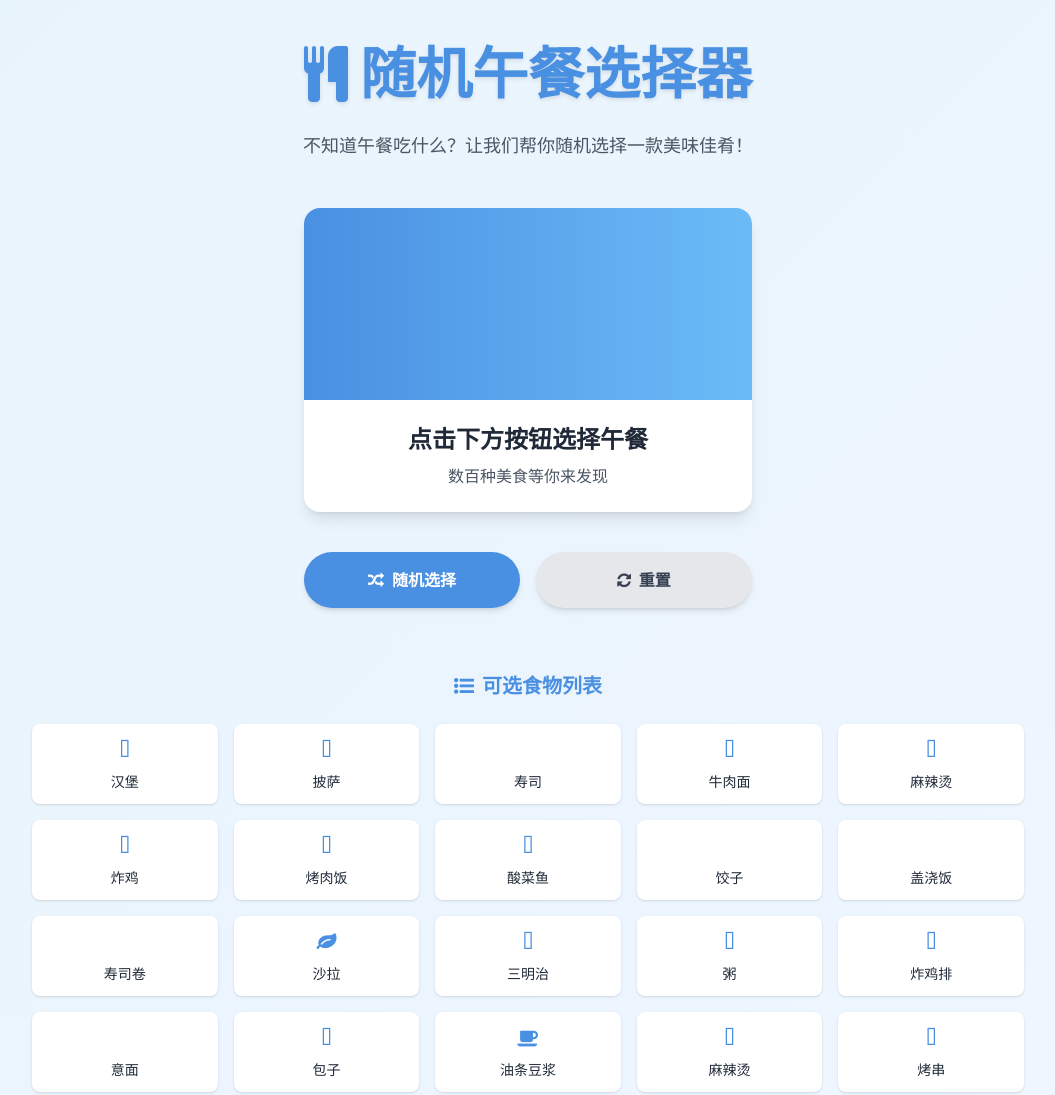
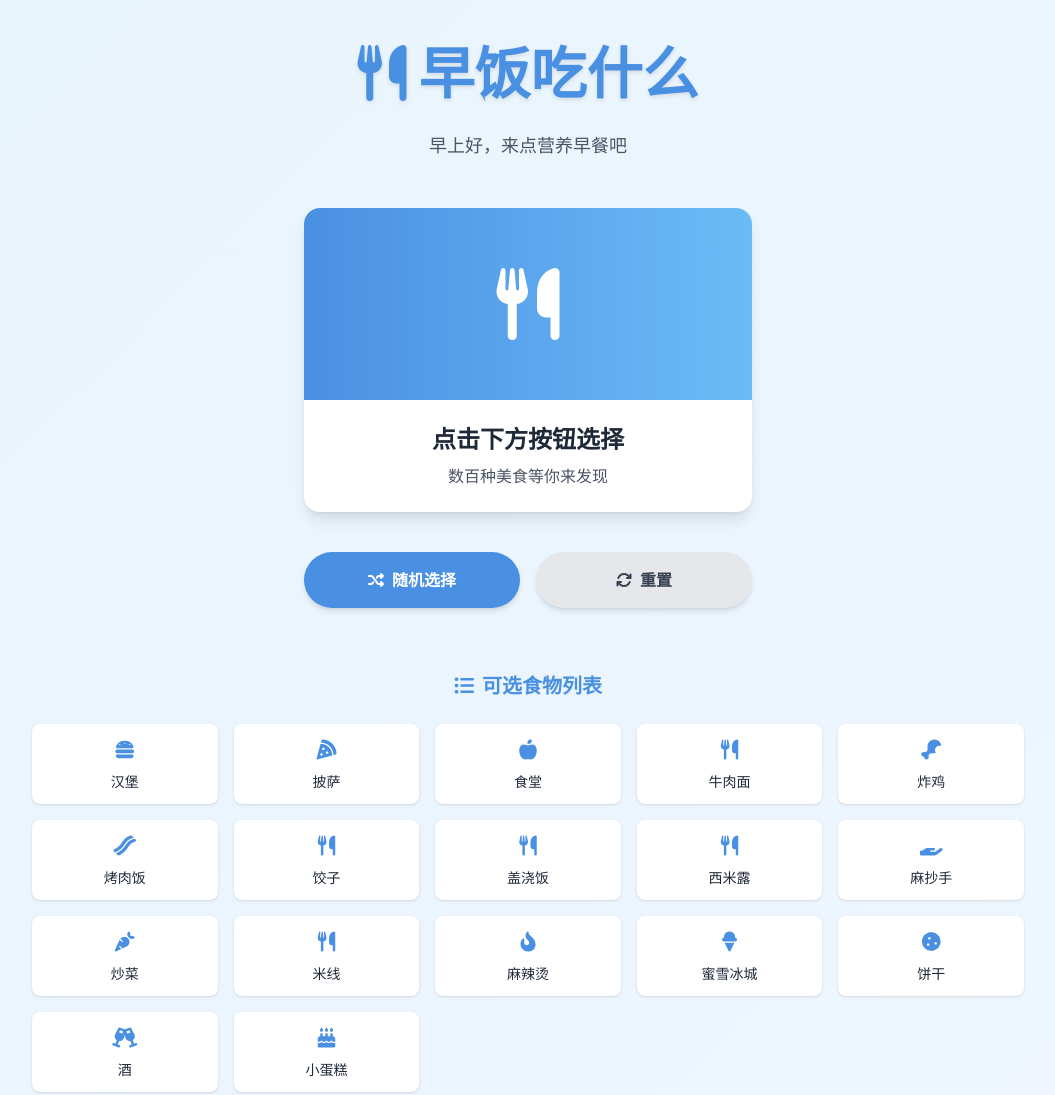
Before and after one commit to Yanghua3/fw_eating, a plain HTML site: page index.html in a window 1280 px wide. Shown: the top 1095 px of the page, without its empty margins (112-1167 px from the left). Drawn offline with nearby package versions, Linux system fonts and the light colour scheme.

Commit message:
[fix] 修改数据结构

```diff
--- /dev/null
+++ b/foods.js
@@ -0,0 +1,32 @@
+// 食物数据 - 可以根据需要修改
+const foods = [
+  {
+    name: "汉堡",
+    icon: "fa-hamburger",
+    description: "经典塔斯汀汉堡配可乐薯条",
+  },
+  { name: "披萨", icon: "fa-pizza-slice", description: "S-pizza披萨速递" },
+  { name: "食堂", icon: "fa-apple-whole", description: "最次的选择" },
+  { name: "牛肉面", icon: "fa-utensils", description: "劲道拉面配大块牛肉" },
+  { name: "炸鸡", icon: "fa-drumstick-bite", description: "香脆多汁炸鸡" },
+  { name: "烤肉饭", icon: "fa-bacon", description: "张姐秘制烤肉配米饭" },
+  { name: "饺子", icon: "fa-utensils", description: "斯哈袁记云饺" },
+  { name: "盖浇饭", icon: "fa-utensils", description: "小叶面馆多种口味可选" },
+  { name: "西米露", icon: "fa-utensils", description: "一中西米露嘎嘎凉快" },
+  {
+    name: "麻抄手",
+    icon: "fa-hand-holding",
+    description: "鲜美可口的老麻抄手",
+  },
+  { name: "炒菜", icon: "fa-carrot", description: "年轻20年·绝无预制菜" },
+  { name: "米线", icon: "fa-utensils", description: "经典米线" },
+  {
+    name: "麻辣烫",
+    icon: "fa-fire-flame-curved",
+    description: "自选食材麻辣烫",
+  },
+  { name: "蜜雪冰城", icon: "fa-ice-cream", description: "蜜雪冰城甜蜜蜜" },
+  { name: "饼干", icon: "fa-cookie", description: "干巴巴" },
+  { name: "酒", icon: "fa-champagne-glasses", description: "小酌一杯" },
+  { name: "小蛋糕", icon: "fa-cake-candles", description: "甜品" },
+];
--- a/index.html
+++ b/index.html
@@ -4,12 +4,14 @@
 <head>
     <meta charset="UTF-8">
     <meta name="viewport" content="width=device-width, initial-scale=1.0">
-    <title>随机午餐选择器</title>
+    <title>吃什么</title>
     <!-- 引入Tailwind CSS -->
     <script src="https://cdn.tailwindcss.com"></script>
     <!-- 引入Font Awesome -->
-    <link href="https://cdn.jsdelivr.net/npm/font-awesome@4.7.0/css/font-awesome.min.css" rel="stylesheet">
-
+    <!-- <link href="https://cdn.jsdelivr.net/npm/font-awesome@4.7.0/css/font-awesome.min.css" rel="stylesheet"> -->
+    <!-- <link rel="stylesheet" href="https://cdnjs.cloudflare.com/ajax/libs/font-awesome/5.15.4/css/all.min.css"> -->
+    <link rel="stylesheet" href="https://cdnjs.cloudflare.com/ajax/libs/font-awesome/6.7.2/css/all.min.css">
+    <link rel="stylesheet" href="style.css">
     <!-- 配置Tailwind自定义颜色 -->
     <script>
         tailwind.config = {
@@ -54,10 +56,10 @@
         <!-- 页面标题 -->
         <header class="text-center mb-12">
             <h1 class="text-[clamp(2rem,5vw,3.5rem)] font-bold text-primary mb-4 text-shadow">
-                <i class="fa fa-cutlery mr-3"></i>随机午餐选择器
+                <i class="fa fa-cutlery mr-3"></i>晚饭吃什么
             </h1>
             <p class="text-gray-600 text-lg max-w-2xl mx-auto">
-                不知道午餐吃什么？让我们帮你随机选择一款美味佳肴！
+                呜呜呜呜吃什么
             </p>
         </header>
 
@@ -70,7 +72,7 @@
                     <i id="food-icon" class="fa fa-utensils text-white text-7xl"></i>
                 </div>
                 <div class="p-6 text-center">
-                    <h2 id="food-name" class="text-2xl font-bold text-gray-800 mb-2">点击下方按钮选择午餐</h2>
+                    <h2 id="food-name" class="text-2xl font-bold text-gray-800 mb-2">点击下方按钮选择</h2>
                     <p id="food-description" class="text-gray-600">
                         数百种美食等你来发现
                     </p>
@@ -102,35 +104,14 @@
 
         <!-- 页脚 -->
         <footer class="mt-20 text-center text-gray-500 text-sm pb-6">
-            <p>随机午餐选择器 &copy; 2025 | 用美食点亮你的午后时光</p>
+            <p>吃点啥选择器 &copy; 2025 | 用美食点亮你的休闲时光</p>
         </footer>
     </div>
 
+</body>
+<!-- 先引入数据文件 -->
+<script src="foods.js"></script>
 <script>
-        // 食物数据 - 可以根据需要修改
-        const foods = [
-            { name: "汉堡", icon: "fa-hamburger", description: "经典牛肉汉堡配薯条" },
-            { name: "披萨", icon: "fa-pizza-slice", description: "意大利风味披萨" },
-            { name: "寿司", icon: "fa-utensils", description: "新鲜日式寿司拼盘" },
-            { name: "牛肉面", icon: "fa-bowl-food", description: "劲道拉面配大块牛肉" },
-            { name: "麻辣烫", icon: "fa-fire-flame-curved", description: "自选食材麻辣烫" },
-            { name: "炸鸡", icon: "fa-drumstick-bite", description: "香脆多汁炸鸡" },
-            { name: "烤肉饭", icon: "fa-bacon", description: "秘制烤肉配米饭" },
-            { name: "酸菜鱼", icon: "fa-fish", description: "酸辣可口酸菜鱼" },
-            { name: "饺子", icon: "fa-utensils", description: "手工水饺配醋" },
-            { name: "盖浇饭", icon: "fa-utensils", description: "多种口味可选" },
-            { name: "寿司卷", icon: "fa-utensils", description: "日式经典寿司卷" },
-            { name: "沙拉", icon: "fa-leaf", description: "健康轻食沙拉" },
-            { name: "三明治", icon: "fa-sandwich", description: "全麦三明治" },
-            { name: "粥", icon: "fa-bowl-rice", description: "营养暖胃粥品" },
-            { name: "炸鸡排", icon: "fa-drumstick-bite", description: "香酥炸鸡排" },
-            { name: "意面", icon: "fa-utensils", description: "番茄肉酱意面" },
-            { name: "包子", icon: "fa-bread-slice", description: "松软可口包子" },
-            { name: "油条豆浆", icon: "fa-coffee", description: "传统早餐组合" },
-            { name: "麻辣烫", icon: "fa-fire-flame-curved", description: "自选食材麻辣烫" },
-            { name: "烤串", icon: "fa-fire-flame-curved", description: "鲜香烤串拼盘" }
-        ];
-
     // DOM元素
     const randomBtn = document.getElementById('random-btn');
     const resetBtn = document.getElementById('reset-btn');
@@ -177,7 +158,7 @@
         foodCard.classList.add('opacity-0', 'scale-95');
 
         setTimeout(() => {
-                foodName.textContent = "点击下方按钮选择午餐";
+            foodName.textContent = "点击下方按钮选择";
             foodDescription.textContent = "数百种美食等你来发现";
             foodIcon.className = "fa fa-utensils text-white text-7xl";
 
@@ -191,6 +172,8 @@
 
     // 页面加载完成后初始化
     window.addEventListener('DOMContentLoaded', () => {
+        // 根据时间调整标题
+        updateTimeBasedTitle();
         initFoodList();
 
         // 为按钮添加点击波纹效果
@@ -213,85 +196,34 @@
             });
         });
     });
+
+
+    // 添加根据时间调整标题的函数
+    function updateTimeBasedTitle() {
+        const now = new Date();
+        const hours = now.getHours();
+        const titleElement = document.querySelector('header h1');
+        const descriptionElement = document.querySelector('header p');
+
+        let mealType = '晚饭';
+        let description = '呜呜呜呜吃点啥';
+
+        if (hours >= 5 && hours < 11) {
+            mealType = '早饭';
+            description = '早上好，来点营养早餐吧';
+        } else if (hours >= 11 && hours < 14) {
+            mealType = '午饭';
+            description = '中午了，吃点好的犒劳自己';
+        } else if (hours >= 14 && hours < 16) {
+            mealType = '下午茶';
+            description = '下午时光，来点小食补充能量';
+        }
+        // 18:00 以后默认为晚饭
+
+        // 更新标题和描述
+        titleElement.innerHTML = `<i class="fa fa-cutlery mr-3"></i>${mealType}吃什么`;
+        descriptionElement.textContent = description;
+    }
 </script>
 
-    <style>
-        /* 波纹效果样式 */
-        button {
-            position: relative;
-            overflow: hidden;
-        }
-
-        .ripple {
-            position: absolute;
-            width: 20px;
-            height: 20px;
-            border-radius: 50%;
-            background-color: rgba(255, 255, 255, 0.5);
-            transform: scale(0);
-            animation: ripple-animation 0.6s linear;
-        }
-
-        @keyframes ripple-animation {
-            to {
-                transform: scale(20);
-                opacity: 0;
-            }
-        }
-
-        /* Font Awesome 补充图标类 */
-        .fa-hamburger::before {
-            content: "\f805";
-        }
-
-        .fa-pizza-slice::before {
-            content: "\f818";
-        }
-
-        .fa-utensils::before {
-            content: "\f2e7";
-        }
-
-        .fa-bowl-food::before {
-            content: "\f82e";
-        }
-
-        .fa-fire-flame-curved::before {
-            content: "\f7e4";
-        }
-
-        .fa-drumstick-bite::before {
-            content: "\f6d7";
-        }
-
-        .fa-bacon::before {
-            content: "\f7e5";
-        }
-
-        .fa-fish::before {
-            content: "\f578";
-        }
-
-        .fa-bowl-rice::before {
-            content: "\f81a";
-        }
-
-        .fa-leaf::before {
-            content: "\f06c";
-        }
-
-        .fa-sandwich::before {
-            content: "\f81d";
-        }
-
-        .fa-bread-slice::before {
-            content: "\f7ec";
-        }
-
-        .fa-coffee::before {
-            content: "\f0f4";
-        }
-    </style>
-</body>
-
 </html>
--- /dev/null
+++ b/style.css
@@ -0,0 +1,76 @@
+
+/* 波纹效果样式 */
+button {
+    position: relative;
+    overflow: hidden;
+}
+
+.ripple {
+    position: absolute;
+    width: 20px;
+    height: 20px;
+    border-radius: 50%;
+    background-color: rgba(255, 255, 255, 0.5);
+    transform: scale(0);
+    animation: ripple-animation 0.6s linear;
+}
+
+@keyframes ripple-animation {
+    to {
+        transform: scale(20);
+        opacity: 0;
+    }
+}
+
+/* Font Awesome 补充图标类 */
+.fa-hamburger::before {
+    content: "\f805";
+}
+
+.fa-pizza-slice::before {
+    content: "\f818";
+}
+
+.fa-utensils::before {
+    content: "\f2e7";
+}
+
+.fa-bowl-food::before {
+    content: "\f82e";
+}
+
+.fa-fire-flame-curved::before {
+    content: "\f7e4";
+}
+
+.fa-drumstick-bite::before {
+    content: "\f6d7";
+}
+
+.fa-bacon::before {
+    content: "\f7e5";
+}
+
+.fa-fish::before {
+    content: "\f578";
+}
+
+.fa-bowl-rice::before {
+    content: "\f81a";
+}
+
+.fa-leaf::before {
+    content: "\f06c";
+}
+
+.fa-sandwich::before {
+    content: "\f81d";
+}
+
+.fa-bread-slice::before {
+    content: "\f7ec";
+}
+
+.fa-coffee::before {
+    content: "\f0f4";
+}
```
Also changed, not shown: 1 other file. Lines whose indentation alone changed are shown as unchanged.
